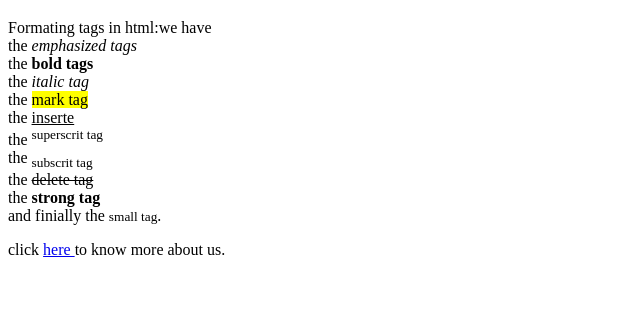
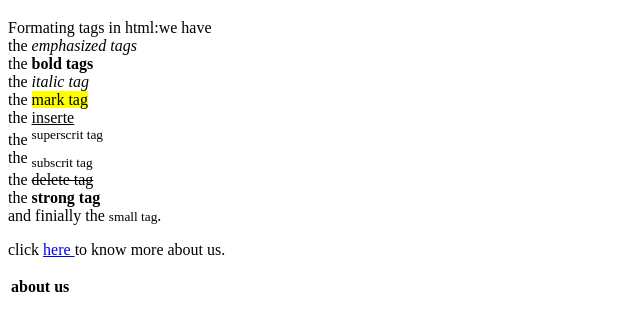
Before and after one commit to Ehartmartha/classwork, a plain HTML site: page index.html in a window 1280 px wide. Shown: the part 61-392 px from the top of the page, without its empty margins (0-640 px from the left). Drawn offline with Linux system fonts and the light colour scheme.

Commit message:
i added about us

```diff
--- a/index.html
+++ b/index.html
@@ -9,7 +9,9 @@
     <h1>Welcome to my site</h1>
     <P>Formating tags in html:we have <br>the <em>emphasized tags</em><br> the <b> bold tags</b><br> the <i>italic tag</i><br> the <mark>mark tag </mark><br>the <ins>inserte</ins> <br>the <sup>superscrit tag</sup><br>the <sub>subscrit tag</sub><br>the <del>delete tag</del><br>the <strong>strong tag</strong><br>and finially the <small>small tag</small>.</P>
      <p>click <a href="about us.html"> here </a> to know more about us.</p>
-
+    <table>
+        <th>about us</th>
+    </table>
 
 
 </body>
```
